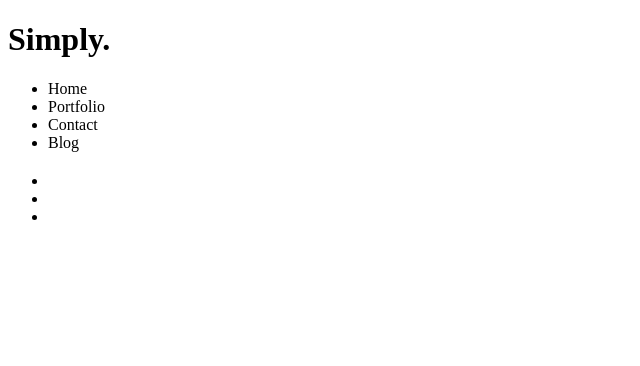
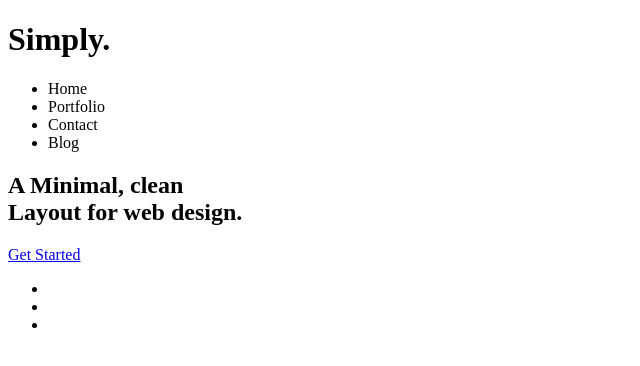
Before and after one commit to theace31/siteproject, a plain HTML site: page index.html in a window 1280 px wide. Shown: the whole page, without its empty margins (0-640 px from the left). Drawn offline with Linux system fonts and the light colour scheme.

Commit message:
updated html2

```diff
--- a/index.html
+++ b/index.html
@@ -23,9 +23,12 @@
   		</nav>
   		</div>
   	</header>
+
   	<div id="hero-image">
-  		<h2></h2>
-  		<a></a>
+  		<div class="wrapper">
+  		<h2><strong>A Minimal, clean</strong><br/>Layout for web design.</h2>
+  		<a href="#" class="button-1">Get Started</a>
+  		</div>
   	</div>
   	<div id="features">
   		<ul>
```
